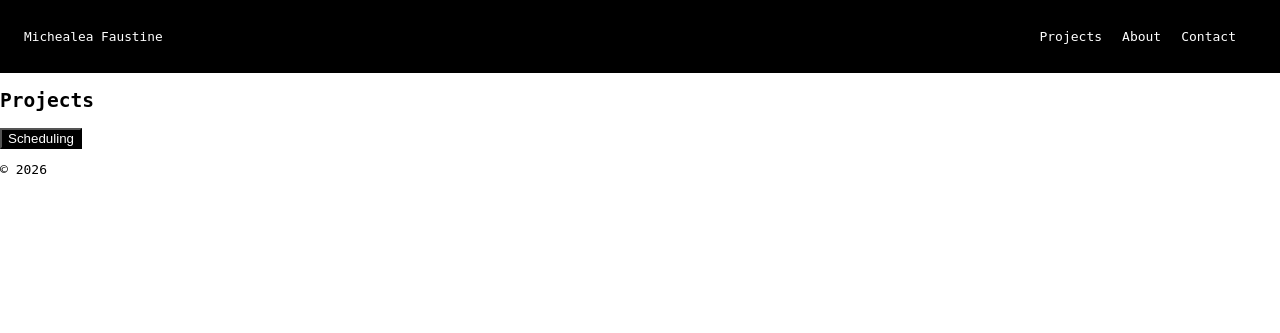
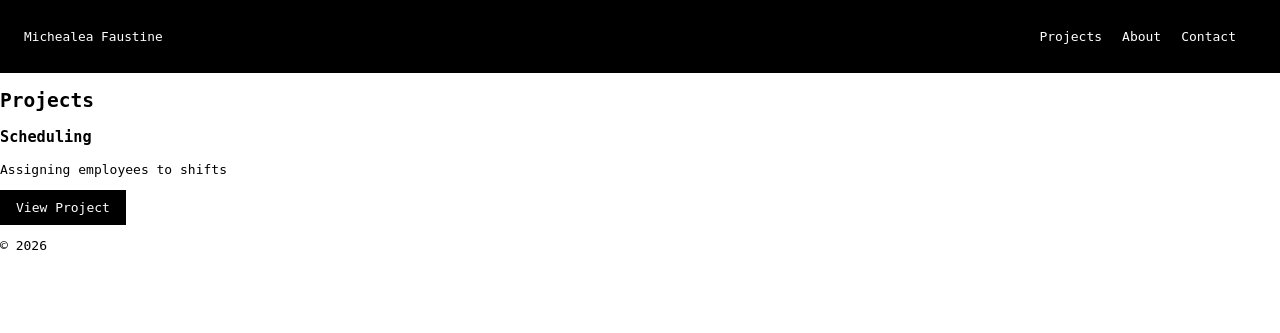
Before and after one commit to Michxz312/portfolio, a Flask app: page /project in a window 1280 px wide. Shown: the top 333 px of the page. Run offline with Flask 3, Linux system fonts and the light colour scheme.

Commit message:
Refactor project.html layout

```diff
--- a/scheduling_project/routes.py
+++ b/scheduling_project/routes.py
@@ -33,7 +33,6 @@ def result_api():
     result = get_result(employees, customers)
     status = result.get("status")
     objective = result.get("objective")
-    print(result)
 
     if status != "Optimal":
         return jsonify({
--- a/static/styles.css
+++ b/static/styles.css
@@ -61,12 +61,15 @@ thead th {
     text-align: right;
 }
 
-.intro-button a{
+.intro-button {
     display: inline-block;
     text-decoration: none;
     color: #fff;
+    background-color: #000;
+    padding: 10px 16px;
 }
 
-.intro-button {
-    background-color: #000;
+.intro-button:hover {
+    background-color: #fff;
+    color: #000
 }
--- a/templates/projects/project.html
+++ b/templates/projects/project.html
@@ -3,9 +3,16 @@
 {% block content %}
     <section id="projects">
         <h2>Projects</h2>
-            <!-- TODO: project cards go here -->
-        <button class="intro-button">
-        <a href="{{ url_for('scheduling.intro_page') }}">Scheduling</a>
-        </button>
+
+        <!--Projects-->
+        <div class="project-gallery">
+            <h3>Scheduling</h3>
+            <p>Assigning employees to shifts</p>
+            <a class="intro-button" href="{{ url_for('scheduling.intro_page') }}">
+                View Project
+            </a>
+        </div>
+
+
     </section>
 {% endblock %}
```
